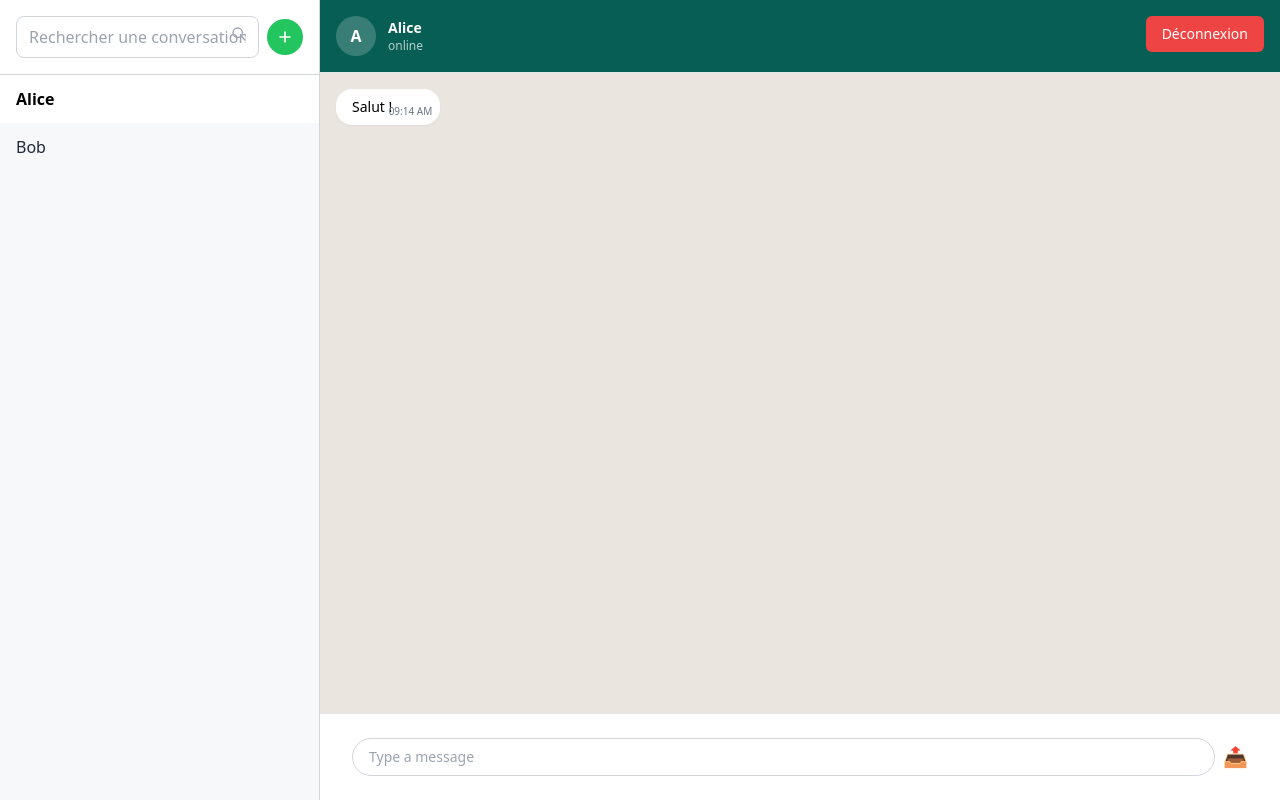
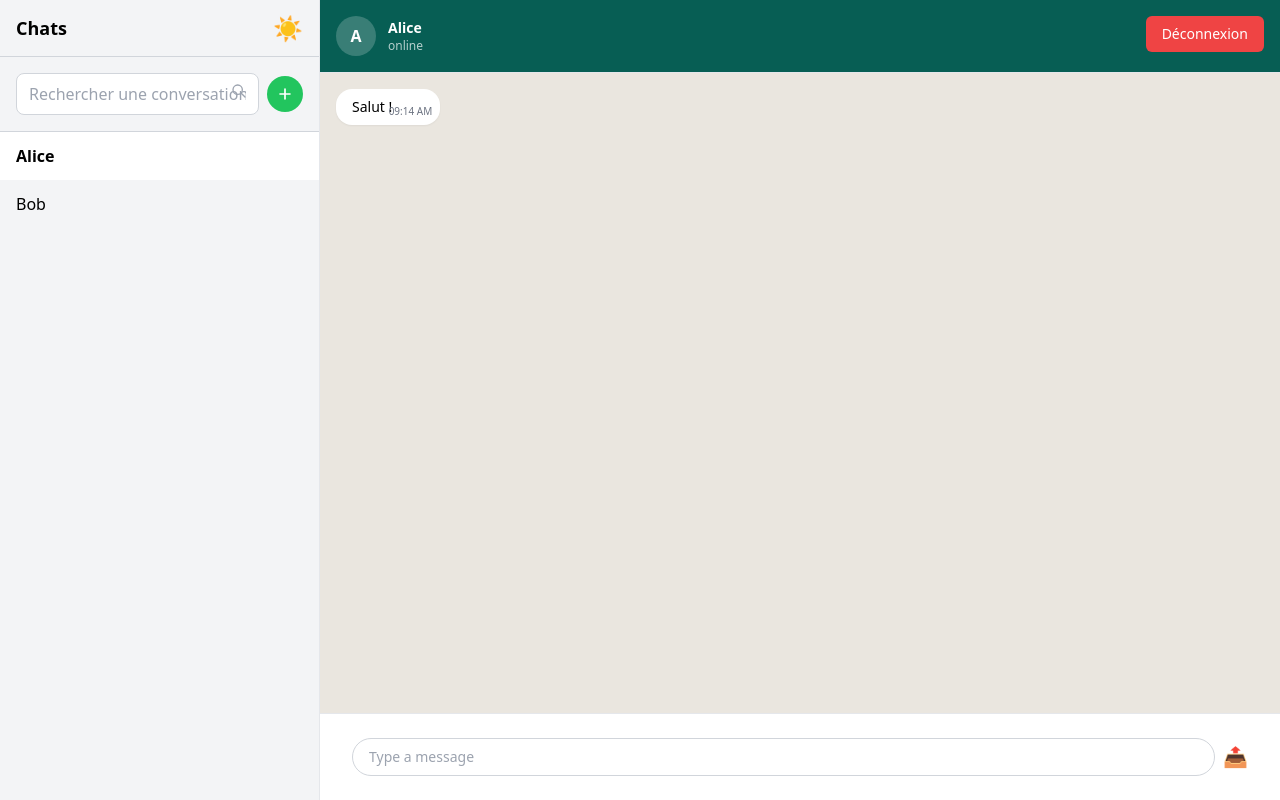
Before and after one commit to Noah-Sfez/whatsup, a Vue app in the folder frontend/: page /chat in a window 1280 px wide. Built offline with nearby package versions, Linux system fonts and the light colour scheme; sample sign-in values are in the browser's storage.

Commit message:
feat: Add dark mode toggle and enhance ChatSideBar UI

```diff
--- a/frontend/src/components/ChatSideBar.vue
+++ b/frontend/src/components/ChatSideBar.vue
@@ -1,7 +1,17 @@
 <template>
-  <div class="w-1/4 h-full bg-[#f7f8fa] border-r border-gray-300 flex flex-col">
-    <!-- En-tête avec recherche et bouton + -->
-    <div class="p-4 border-b border-gray-300 bg-white">
+  <div class="w-1/4 h-full border-r bg-gray-100 dark:bg-[#2C2C2C] text-black dark:text-white">
+    <!-- Toggle mode jour/nuit -->
+    <div
+      class="flex justify-between items-center px-4 py-3 border-b border-gray-300 dark:border-gray-600"
+    >
+      <h2 class="text-lg font-bold">Chats</h2>
+
+      <button @click="toggleDarkMode" class="text-2xl" aria-label="Toggle Dark Mode">
+        <span v-if="isDark">🌙</span>
+        <span v-else>☀️</span>
+      </button>
+    </div>
+    <div class="p-4 border-b border-gray-300 bg-gray-100 dark:bg-[#2C2C2C] dark:text-white">
       <div class="flex items-center space-x-2">
         <div class="flex-1 relative">
           <input
@@ -42,26 +52,16 @@
     </div>
 
     <!-- Liste des conversations -->
-    <div class="flex-1 overflow-y-auto">
     <div v-for="conv in filteredConversations" :key="conv.id">
       <button
         @click="$emit('select', conv.id)"
         :class="[
-            'w-full text-left px-4 py-3 hover:bg-gray-200',
-            conv.id === activeConversationId ? 'bg-white font-bold text-black' : 'text-gray-800',
+          'w-full text-left px-4 py-3 hover:bg-gray-200 dark:hover:bg-[#333]',
+          conv.id === activeConversationId ? 'bg-white dark:bg-[#2a2a2a] font-bold' : '',
         ]"
       >
         {{ conv.name }}
       </button>
-      </div>
-
-      <!-- Message quand aucune conversation ne correspond à la recherche -->
-      <div
-        v-if="filteredConversations.length === 0 && searchQuery"
-        class="p-4 text-gray-500 text-center"
-      >
-        Aucune conversation trouvée
-      </div>
     </div>
 
     <!-- Modal pour créer une nouvelle conversation -->
@@ -70,38 +70,40 @@
       class="fixed inset-0 bg-black bg-opacity-50 flex items-center justify-center z-50"
       @click="closeModal"
     >
-      <div class="bg-white rounded-lg p-6 w-96 max-w-md mx-4" @click.stop>
-        <h2 class="text-xl font-bold mb-4">Nouvelle conversation</h2>
+      <div class="bg-white dark:bg-gray-700 rounded-lg p-6 w-96 max-w-md mx-4" @click.stop>
+        <h2 class="text-xl font-bold mb-4 text-gray-900 dark:text-white">Nouvelle conversation</h2>
 
         <div class="mb-4">
-          <label class="block text-sm font-medium text-gray-700 mb-2"> Adresse(s) email </label>
+          <label class="block text-sm font-medium text-gray-700 dark:text-gray-200 mb-2">
+            Adresse(s) email
+          </label>
           <textarea
             v-model="emailInput"
             placeholder="Entrez une ou plusieurs adresses email séparées par des virgules..."
-            class="w-full px-3 py-2 border border-gray-300 rounded-lg focus:outline-none focus:ring-2 focus:ring-blue-500 focus:border-transparent resize-none"
+            class="w-full px-3 py-2 border border-gray-300 dark:border-gray-500 rounded-lg focus:outline-none focus:ring-2 focus:ring-blue-500 focus:border-transparent resize-none bg-white dark:bg-gray-600 text-gray-900 dark:text-white placeholder-gray-500 dark:placeholder-gray-300"
             rows="3"
           ></textarea>
-          <p class="text-xs text-gray-500 mt-1">
+          <p class="text-xs text-gray-500 dark:text-gray-400 mt-1">
             Séparez les adresses par des virgules pour créer un groupe
           </p>
         </div>
 
         <div class="mb-4" v-if="emailList.length > 1">
-          <label class="block text-sm font-medium text-gray-700 mb-2">
+          <label class="block text-sm font-medium text-gray-700 dark:text-gray-200 mb-2">
             Nom du groupe (optionnel)
           </label>
           <input
             v-model="groupName"
             type="text"
             placeholder="Nom du groupe..."
-            class="w-full px-3 py-2 border border-gray-300 rounded-lg focus:outline-none focus:ring-2 focus:ring-blue-500 focus:border-transparent"
+            class="w-full px-3 py-2 border border-gray-300 dark:border-gray-500 rounded-lg focus:outline-none focus:ring-2 focus:ring-blue-500 focus:border-transparent bg-white dark:bg-gray-600 text-gray-900 dark:text-white placeholder-gray-500 dark:placeholder-gray-300"
           />
         </div>
 
         <div class="flex justify-end space-x-2">
           <button
             @click="closeModal"
-            class="px-4 py-2 text-gray-600 hover:text-gray-800 transition-colors"
+            class="px-4 py-2 text-gray-600 dark:text-gray-300 hover:text-gray-800 dark:hover:text-white transition-colors"
           >
             Annuler
           </button>
@@ -119,12 +121,31 @@
 </template>
 
 <script setup>
-import { ref, computed } from 'vue'
+import { ref, onMounted, computed } from 'vue'
 
 const props = defineProps({
   conversations: Array,
   activeConversationId: String,
 })
+
+const isDark = ref(false)
+
+onMounted(() => {
+  isDark.value = document.documentElement.classList.contains('dark')
+})
+
+function toggleDarkMode() {
+  const htmlEl = document.documentElement
+  if (htmlEl.classList.contains('dark')) {
+    htmlEl.classList.remove('dark')
+    localStorage.theme = 'light'
+    isDark.value = false
+  } else {
+    htmlEl.classList.add('dark')
+    localStorage.theme = 'dark'
+    isDark.value = true
+  }
+}
 
 // État pour la recherche
 const searchQuery = ref('')
```
Also changed, not shown: 1 other file (tests, documents, lock files or other folders). Lines whose indentation alone changed are shown as unchanged.
